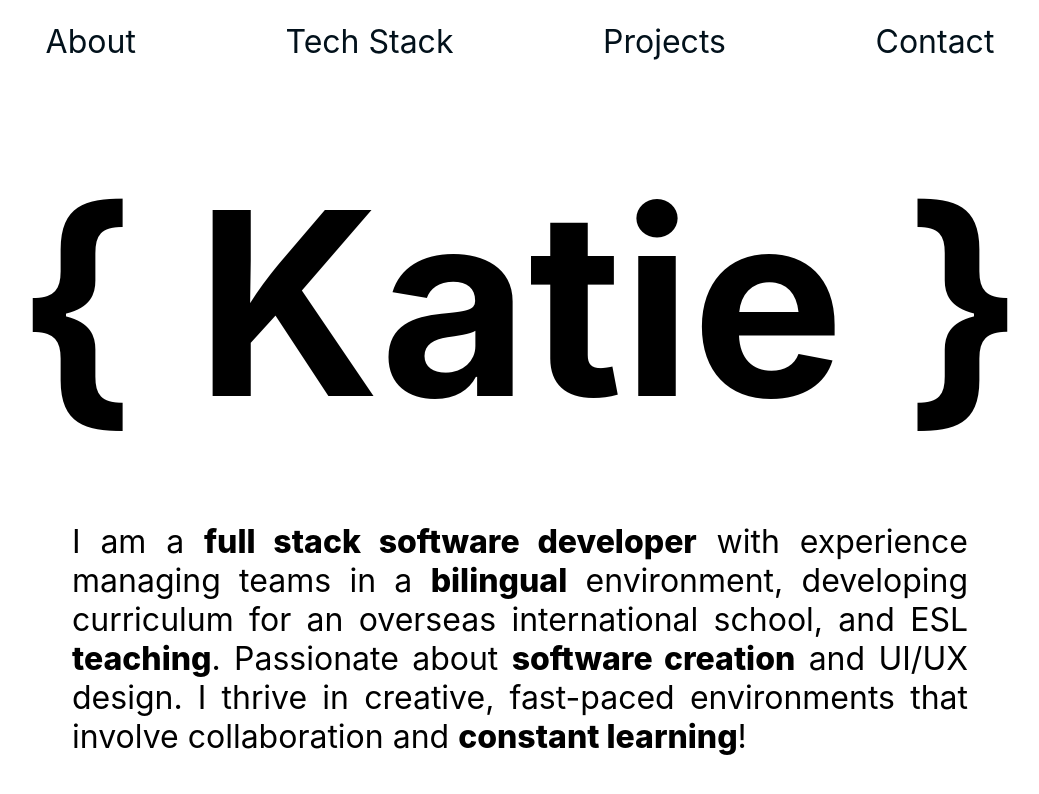
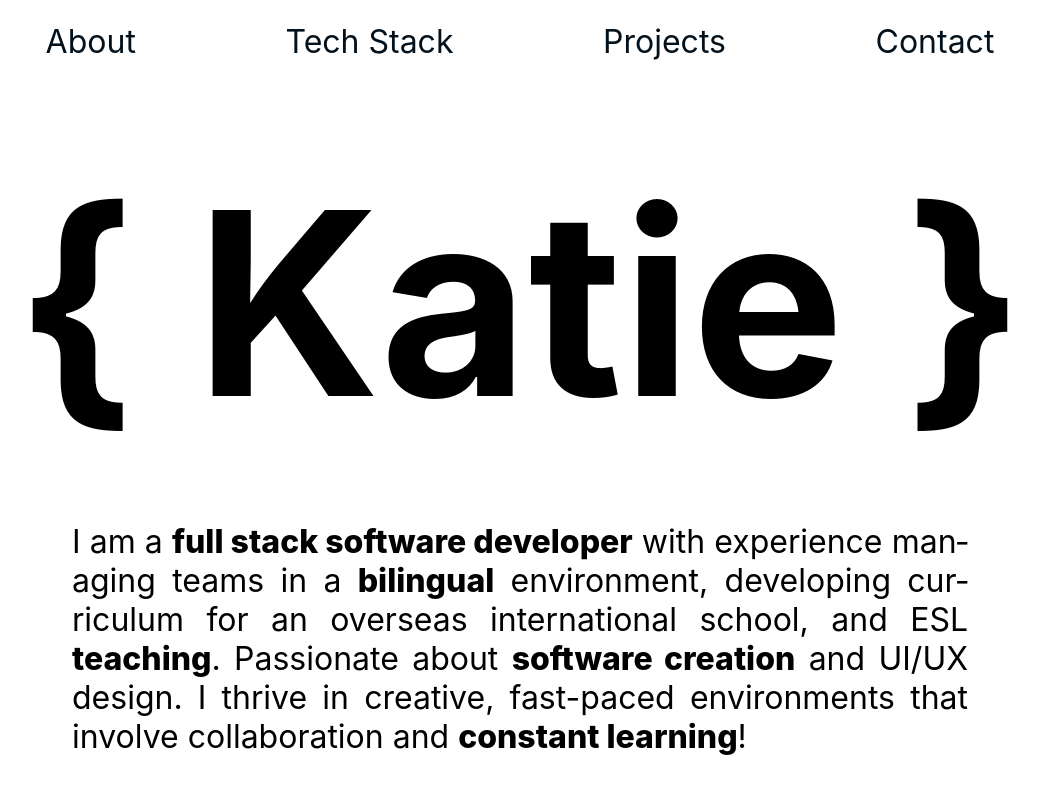
Before and after one commit to katiepdx/portfolio, a React (Create React App) app: page / in a window 1280 px wide. Shown: the top 794 px of the page, without its empty margins (120-1159 px from the left). Built offline with nearby package versions, Linux system fonts and the light colour scheme.

Commit message:
adjust about section text styles - add hyphens

```diff
--- a/src/App.scss
+++ b/src/App.scss
@@ -67,6 +67,7 @@ nav {
   section {
     margin: 0 15%;
     text-align: justify;
+    hyphens: auto;
 
     .bold {
       font-weight: 800;
```
